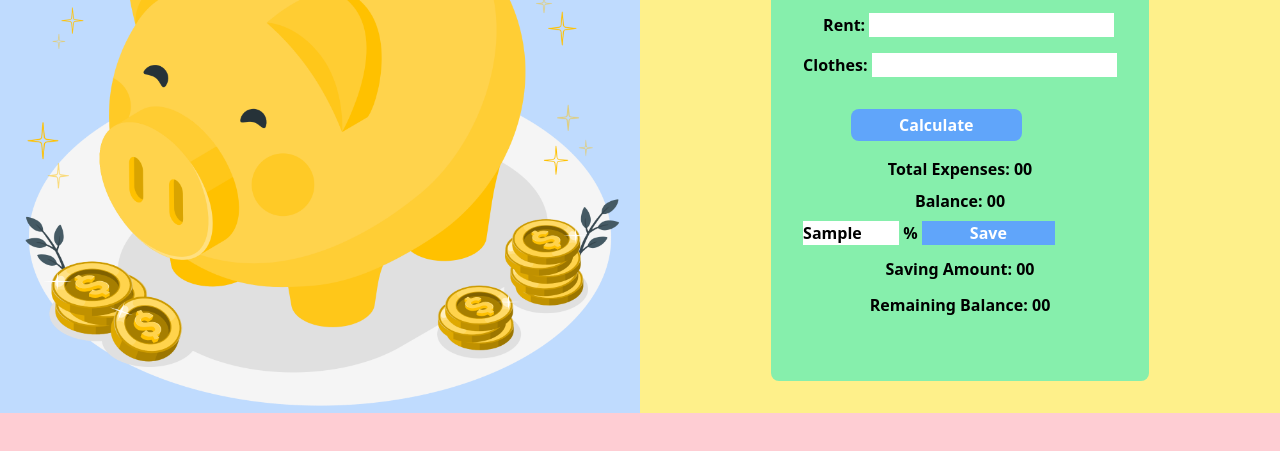
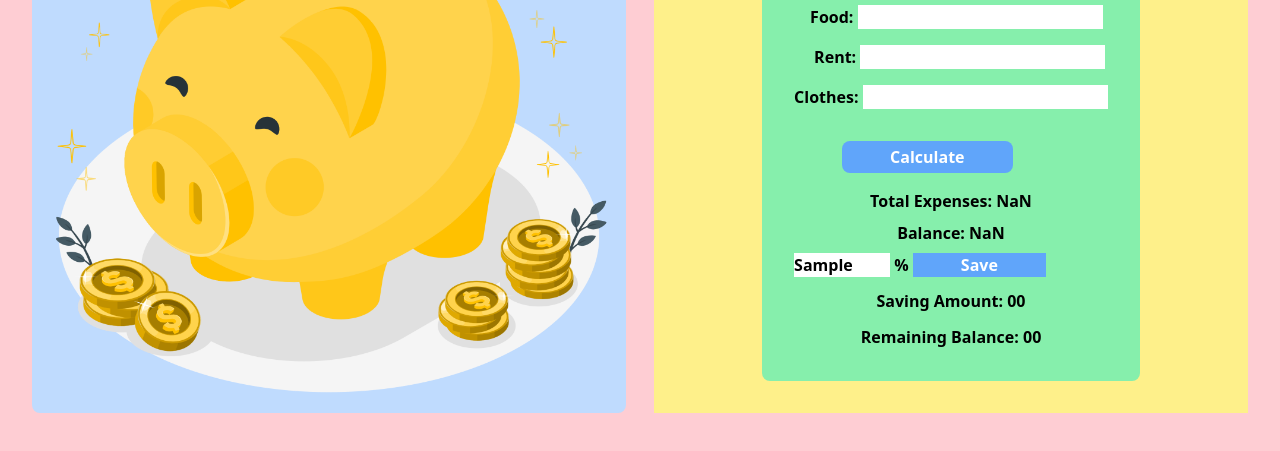
Before and after one commit to HasibAliOpu/piggy-calculation, a plain HTML site: page index.html in a window 1280 px wide. Both pictures are taken after typing "Sample", "Sample", "Sample", "Sample", "Sample" into the empty fields and a click on the button "Calculate". Shown: the part 287-738 px from the top of the page. Drawn offline with nearby package versions, Linux system fonts and the light colour scheme.

Commit message:
calculate expenses and balance

```diff
--- a/app.js
+++ b/app.js
@@ -1,18 +1,34 @@
 document.getElementById('calculate-btn').addEventListener('click',function(){
      const incomeInput = getInput('income-input');
-     console.log(incomeInput);
+
      const foodInput = getInput('food-input');
-     console.log(foodInput);
+
      const rantInput = getInput('rant-input');
-     console.log(rantInput);
+
      const clothesInput = getInput('clothes-input');
-     console.log(clothesInput);
+
+     const totalExpenses = foodInput + rantInput + clothesInput;
+
+     const expensesTotal = document.getElementById('expenses-total');
+     const previousExpenses = parseInt(expensesTotal.innerText);
+     expensesTotal.innerText = totalExpenses;
+
+     const balanceTotal = incomeInput - expensesTotal.innerText;
+
+     const totalBalance = document.getElementById('balance-total');
+     const previousBalance = parseInt(totalBalance.innerText);
+     totalBalance.innerText = previousBalance + balanceTotal;
 
 })
 
 function getInput(inputField) {
     const input =  document.getElementById(inputField)
+    input.value = '';
+    if(isNaN(input) || 0> input ){
+        console.log('number deya!!');
+        return alert('plzz..give a number')
+    }
     const totalIncomeText = parseInt(input.value)
-     input.value = '';
+
     return totalIncomeText;
 }
--- a/index.html
+++ b/index.html
@@ -14,8 +14,8 @@
      </header>
      <main>
          <section class="">
-             <div class="grid lg:grid-cols-2">
-                 <div class="bg-blue-200">
+             <div class="grid lg:grid-cols-2 gap-7 p-8">
+                 <div class="bg-blue-200 rounded-lg">
                     <img src="images/Piggy bank-amico.png" alt="">
                  </div>
                  <div class="bg-yellow-200 flex justify-center align-center font-bold">
```
